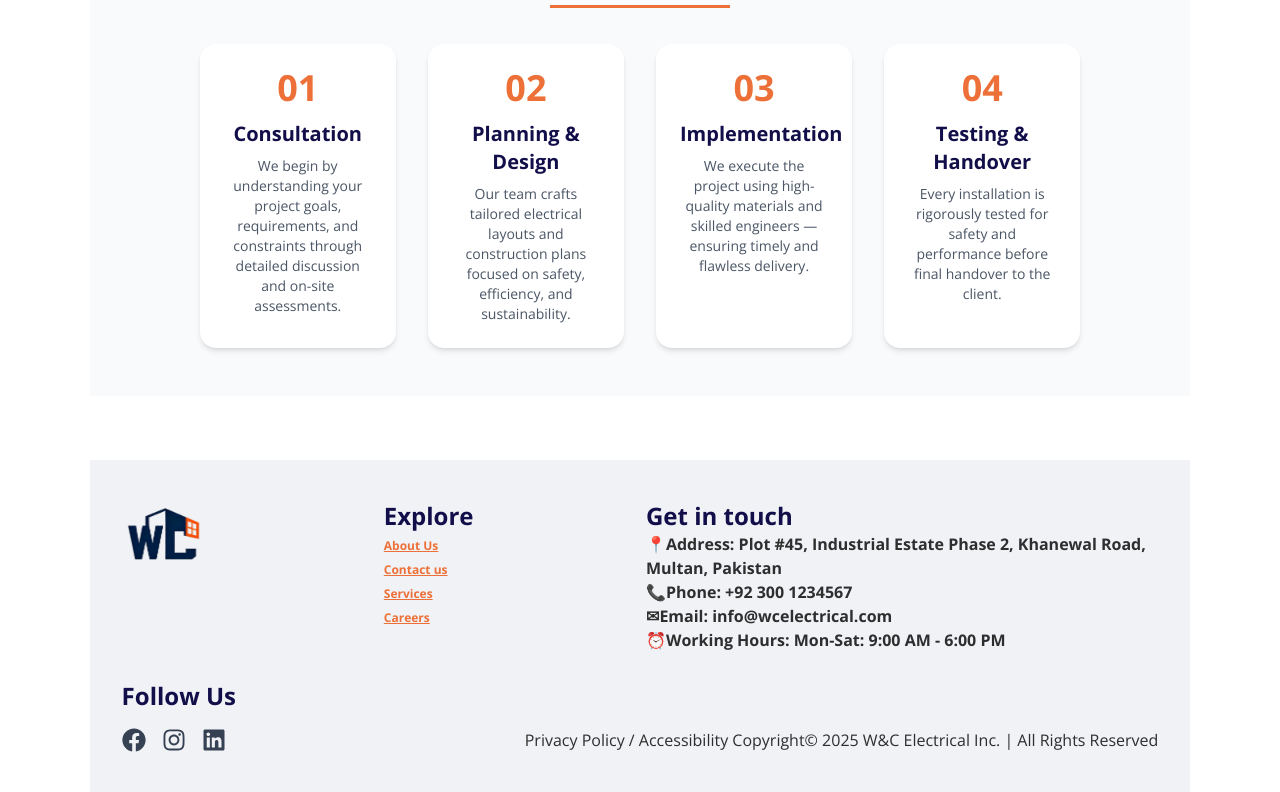
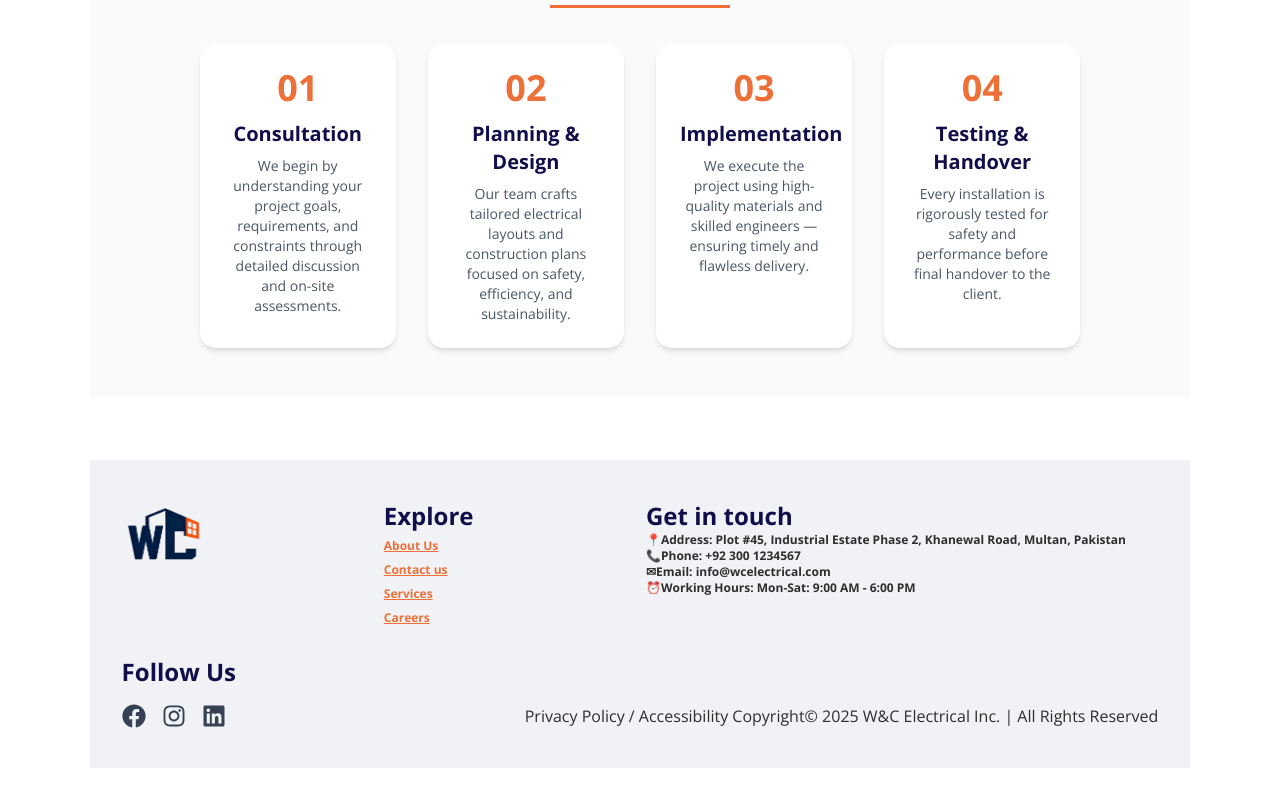
Before and after one commit to muhammad-aman-dev/electrical-company-website-project, a Next.js app: page / in a window 1280 px wide. Shown: the part 1940-2732 px from the top of the page. After the commit the page ends 2708 px from the top, so only its background shows below. Built offline with nearby package versions, Linux system fonts and the light colour scheme.

Commit message:
Update Footer.js

```diff
--- a/components/Footer.js
+++ b/components/Footer.js
@@ -37,17 +37,17 @@ const Footer = () => {
        </div>
        <div className="explore text-[#120e49] font-bold flex flex-col col-span-2">
         <h3 className="text-xl sm:text-2xl">Get in touch</h3>
-        <ul className="flex flex-col">
-        <li className="text-[#2e2e2e] text-md">
+        <ul className="flex flex-col text-xs sm:text-md">
+        <li className="text-[#2e2e2e]">
         📍Address: Plot #45, Industrial Estate Phase 2, Khanewal Road, Multan, Pakistan
         </li>
-        <li className="text-[#2e2e2e] text-md">
+        <li className="text-[#2e2e2e]">
         📞Phone: +92 300 1234567
         </li>
-        <li className="text-[#2e2e2e] text-md">
+        <li className="text-[#2e2e2e]">
         ✉Email: info@wcelectrical.com
         </li>
-        <li className="text-[#2e2e2e] text-md">
+        <li className="text-[#2e2e2e]">
         ⏰Working Hours: Mon-Sat: 9:00 AM - 6:00 PM
         </li>
         </ul>
```
